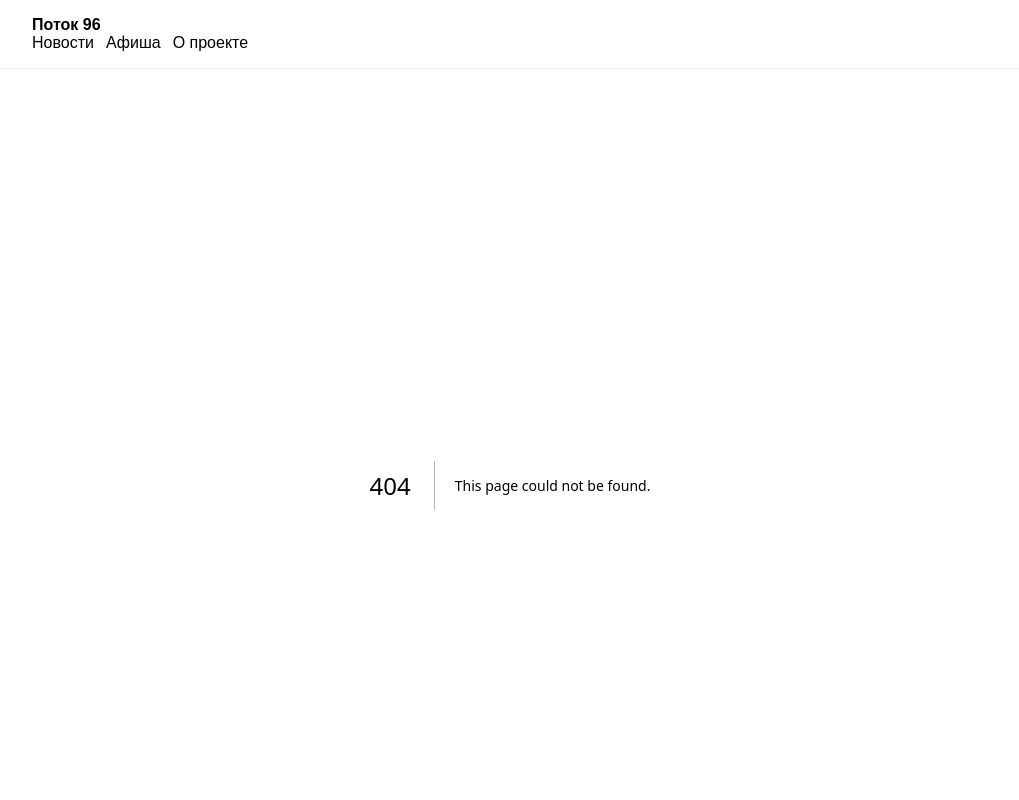
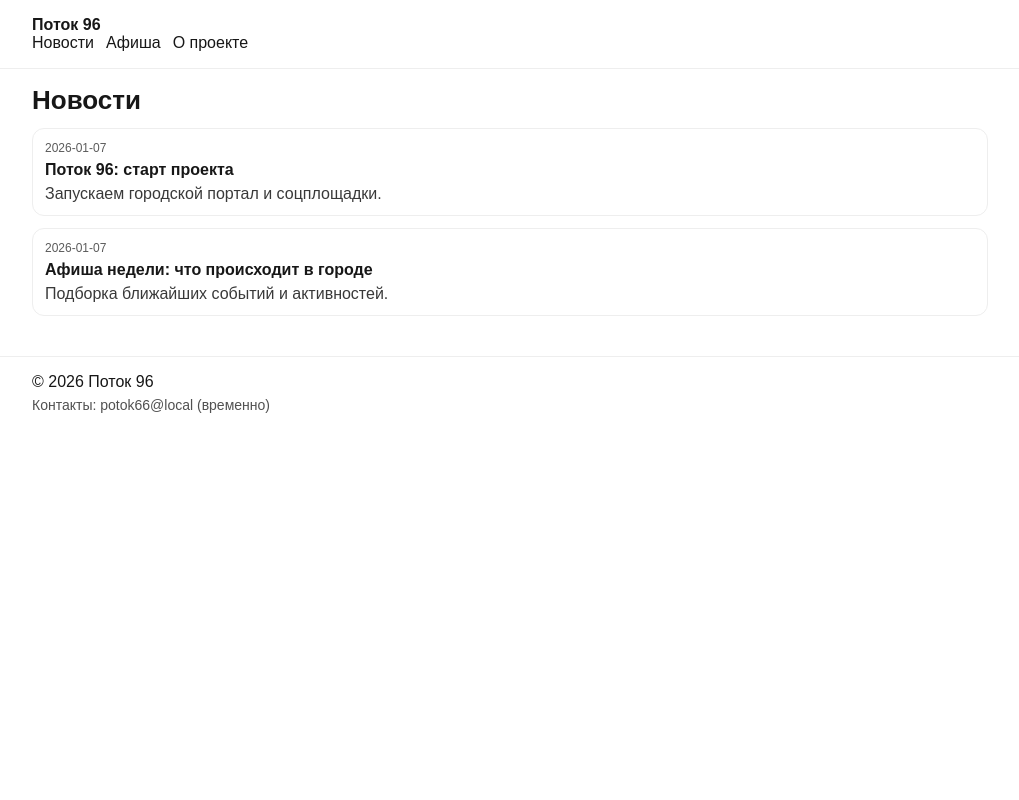
Before and after one commit to sapphire09z/potok96, a Next.js app: page /news in a window 1280 px wide. Before the commit this address had no page. Shown: the top 800 px of the page, without its empty margins (130-1149 px from the left). Built offline with nearby package versions, Linux system fonts and the light colour scheme.

Commit message:
Добавили страницу со списком новостей

```diff
--- /dev/null
+++ b/src/app/news/page.js
@@ -0,0 +1,50 @@
+import Link from "next/link";
+
+export const metadata = {
+    title: "Новости — Поток 96",
+    description: "Городские новости Красноуфимска и района.",
+};
+
+const mockNews = [
+    {
+        slug: "potok-start",
+        title: "Поток 96: старт проекта",
+        date: "2026-01-07",
+        summary: "Запускаем городской портал и соцплощадки.",
+    },
+    {
+        slug: "afisha-week",
+        title: "Афиша недели: что происходит в городе",
+        date: "2026-01-07",
+        summary: "Подборка ближайших событий и активностей.",
+    },
+];
+
+export default function NewsListPage() {
+    return (
+        <div style={{ display: "grid", gap: 12 }}>
+            <h1 style={{ margin: 0, fontSize: 26 }}>Новости</h1>
+
+            {mockNews.map((n) => (
+                <article
+                    key={n.slug}
+                    style={{
+                        border: "1px solid #eee",
+                        borderRadius: 12,
+                        padding: 12,
+                        display: "grid",
+                        gap: 6,
+                    }}
+                >
+                    <div style={{ fontSize: 12, opacity: 0.7 }}>{n.date}</div>
+
+                    <Link href={`/news/${n.slug}`} style={{ fontWeight: 700 }}>
+                        {n.title}
+                    </Link>
+
+                    <div style={{ opacity: 0.85 }}>{n.summary}</div>
+                </article>
+            ))}
+        </div>
+    );
+}
```
